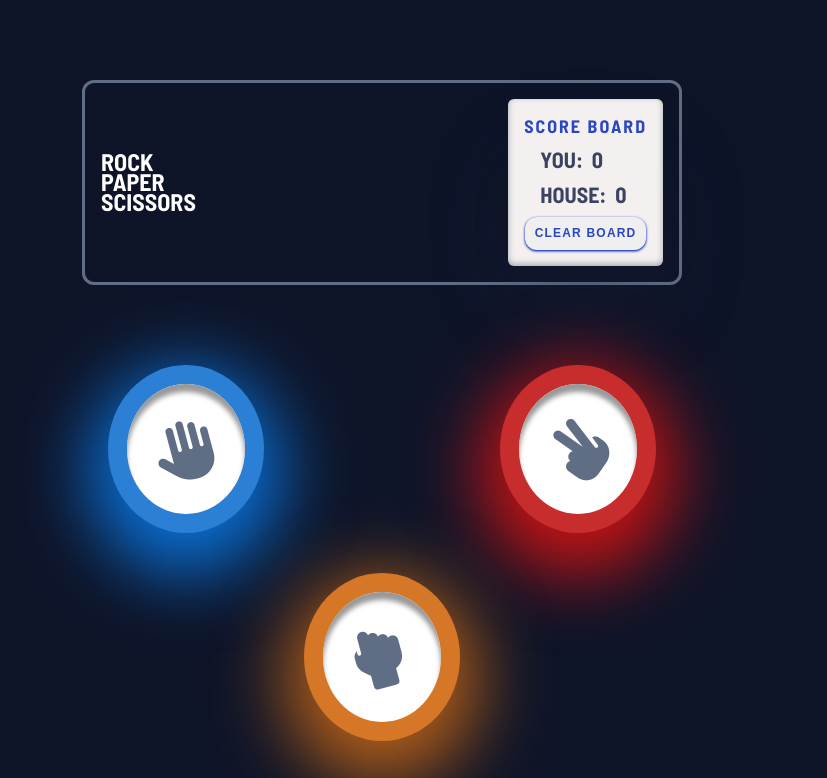
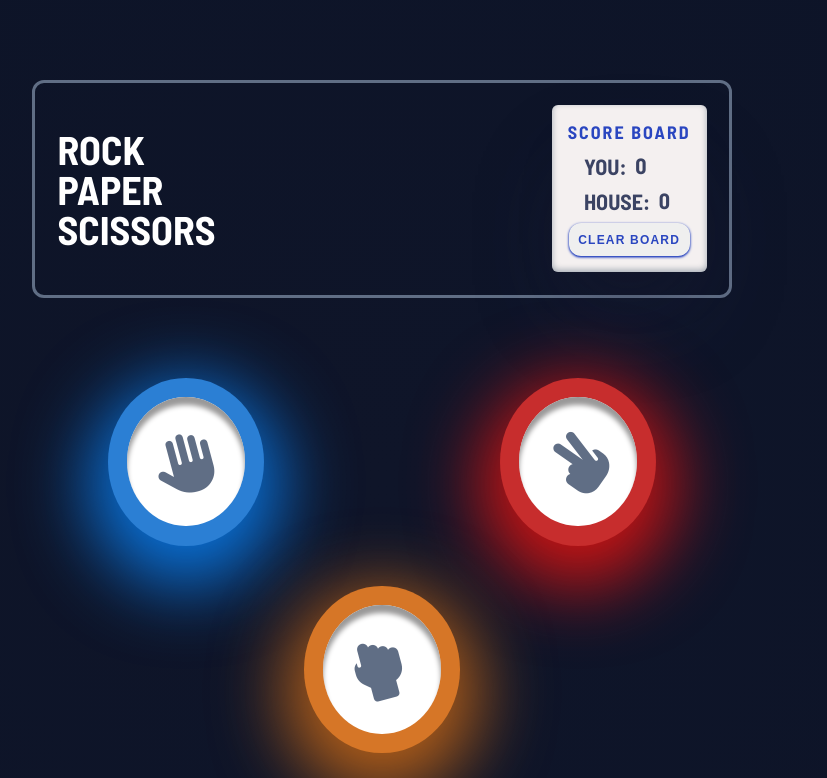
Before and after one commit to Grzegorz1992/Rock-paper-scissors, a website built with Vite: page src/index.html in a window 1280 px wide. Shown: the top 778 px of the page, without its empty margins (258-1085 px from the left). Built offline with nearby package versions, Linux system fonts and the light colour scheme.

Commit message:
change font size for game-title

```diff
--- a/src/style.css
+++ b/src/style.css
@@ -39,8 +39,8 @@ body.modal-open::before {
 	justify-content: space-between;
 	align-items: center;
 	margin: 8rem;
-	padding: 1em;
-	width: 60rem;
+	padding: 1.4em;
+	width: 70rem;
 	color: #fff;
 	border: 3px solid hsl(217, 16%, 45%);
 	border-radius: 12px;
@@ -49,9 +49,9 @@ body.modal-open::before {
 .game-title {
 	display: flex;
 	flex-direction: column;
-	font-size: 2.4rem;
+	font-size: 4rem;
 	font-weight: bold;
-	line-height: 2rem;
+	line-height: 4rem;
 }
 
  .game-score-box {
```
